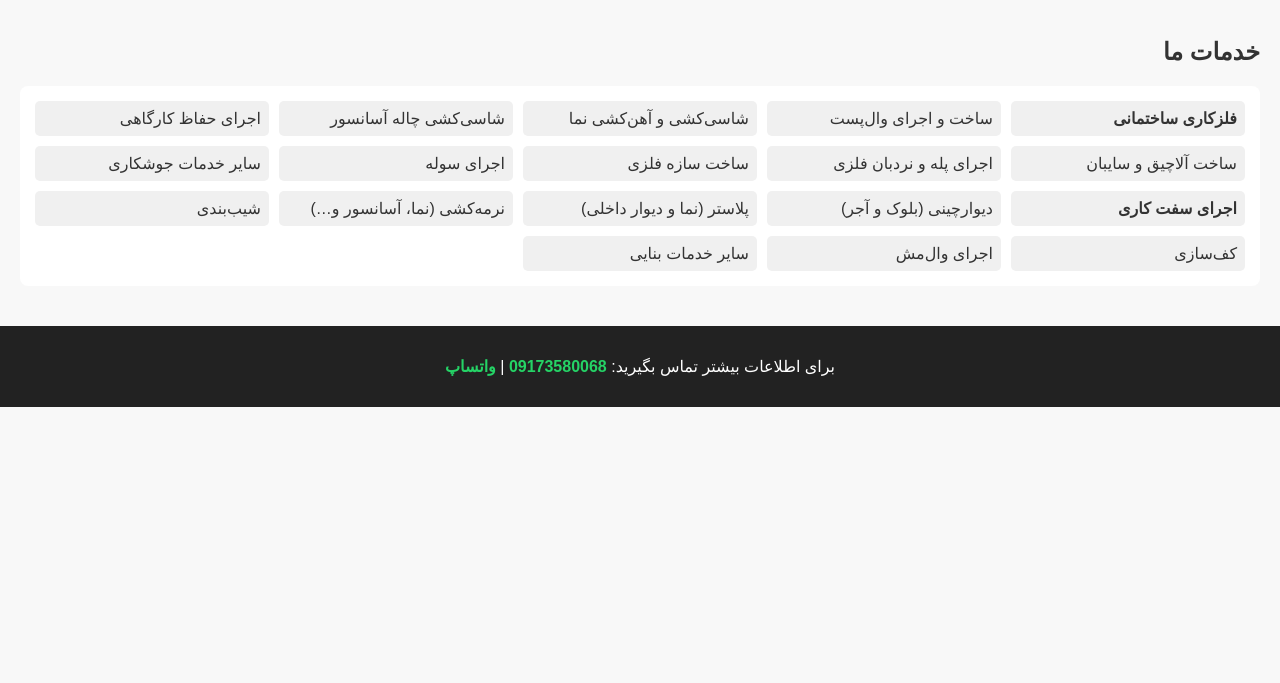
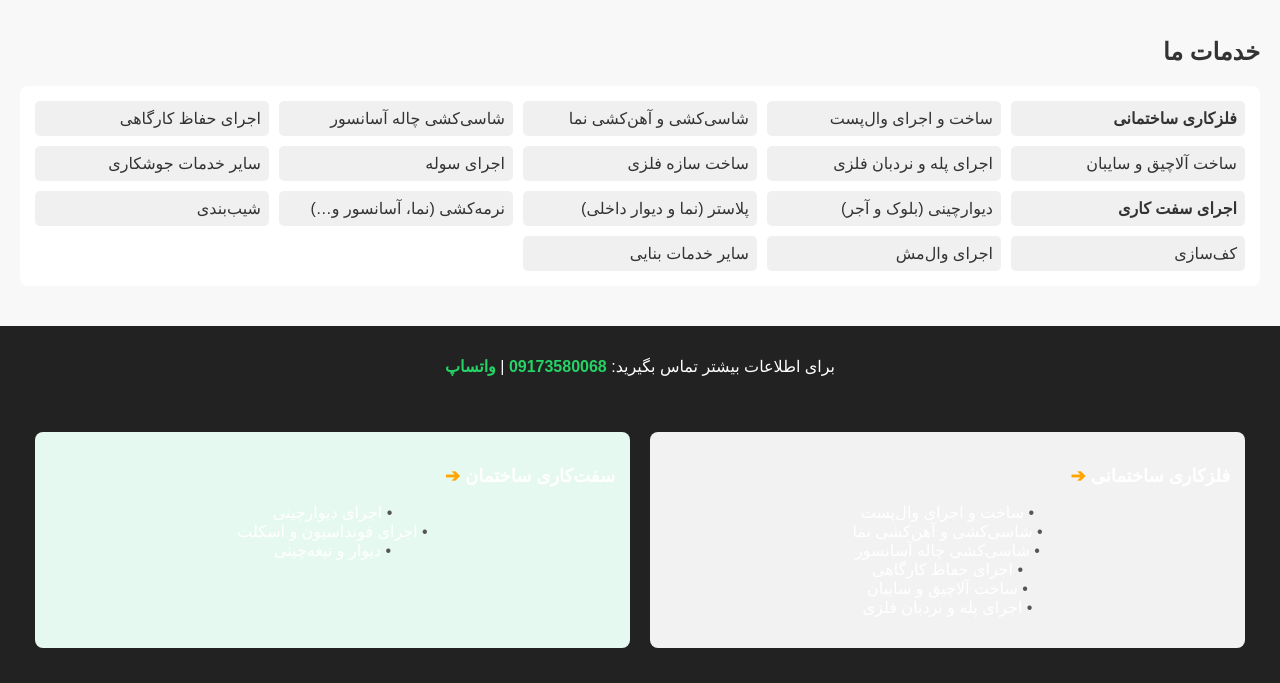
Before and after one commit to HadiShayan/SetoungarJonoub, a plain HTML site: page index.html in a window 1280 px wide. Shown: the part 209-892 px from the top of the page. Before the commit the page ends 800 px from the top, so only its background shows below. Drawn offline with Linux system fonts and the light colour scheme; a web font is replaced by a local one.

Commit message:
Add files via upload

```diff
--- a/index.html
+++ b/index.html
@@ -98,7 +98,7 @@
     <h2>گالری پروژه‌ها</h2>
     <div class="slideshow-container">
         <div class="mySlides">
-            <a href="project1.html"><img src="project1.jpg" alt="پروژه 1"></a>
+            <a href="project1.html"><img src="optimized_images/project1.jpg" alt="پروژه 1"></a>
         </div>
         <div class="mySlides">
             <a href="optimized_images/project2.jpg"><img src="optimized_images/project2.jpg" alt="پروژه 2"></a>
@@ -151,6 +151,69 @@
         <a href="tel:09173580068">09173580068</a> |
         <a href="https://wa.me/989173580068" target="_blank">واتساپ</a>
     </p>
+
+<section class="services-section">
+    <div class="services-columns">
+        <div class="service-column metal">
+            <h3>فلزکاری ساختمانی <span class="arrow">➔</span></h3>
+            <ul>
+                <li>ساخت و اجرای وال‌پست</li>
+                <li>شاسی‌کشی و آهن‌کشی نما</li>
+                <li>شاسی‌کشی چاله آسانسور</li>
+                <li>اجرای حفاظ کارگاهی</li>
+                <li>ساخت آلاچیق و سایبان</li>
+                <li>اجرای پله و نردبان فلزی</li>
+            </ul>
+        </div>
+        <div class="service-column civil">
+            <h3>سفت‌کاری ساختمان <span class="arrow">➔</span></h3>
+            <ul>
+                <li>اجرای دیوارچینی</li>
+                <li>اجرای فونداسیون و اسکلت</li>
+                <li>دیوار و تیغه‌چینی</li>
+            </ul>
+        </div>
+    </div>
+</section>
+<style>
+.services-columns {
+    display: flex;
+    gap: 20px;
+    flex-wrap: wrap;
+    margin-top: 20px;
+}
+.service-column {
+    flex: 1;
+    padding: 15px;
+    border-radius: 8px;
+    min-width: 280px;
+}
+.service-column.metal {
+    background-color: #f2f2f2;
+}
+.service-column.civil {
+    background-color: #e6f9f0;
+}
+.arrow {
+    color: orange;
+    margin-right: 5px;
+}
+.service-column h3 {
+    display: flex;
+    align-items: center;
+    font-size: 18px;
+    margin-bottom: 10px;
+}
+.service-column ul {
+    list-style: none;
+    padding: 0;
+}
+.service-column ul li::before {
+    content: "• ";
+    color: #555;
+}
+</style>
+
 </footer>
 
 <script>
```
